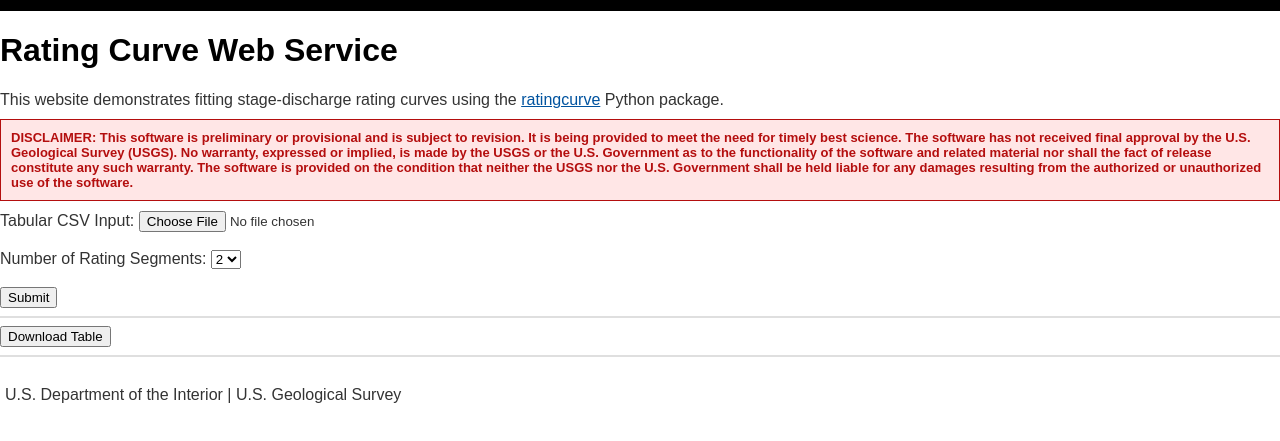
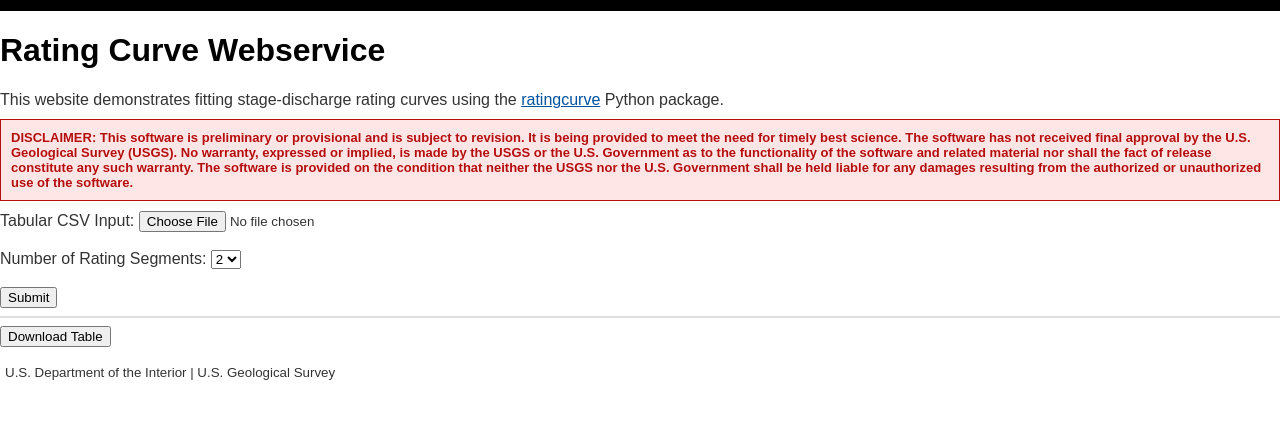
Before and after one commit to wma-uncertainty/ratingcurve-webservice, a plain HTML site: page website/index.html in a window 1280 px wide. Shown: the part 93-534 px from the top of the page. Drawn offline with Linux system fonts and the light colour scheme.

```diff
--- a/website/css/styles.css
+++ b/website/css/styles.css
@@ -13,6 +13,8 @@ body {
   color: #333;
   background-color: #fff;
   margin: 0;
+  flex-direction: column;
+  min-height: 100vh;
 }
 
 h1, h2, h3, h4, h5, h6 {
@@ -29,10 +31,16 @@ header {
   padding: 10px;
 }
 
+main {
+  flex: 1 0 auto;
+}
+
 footer {
   background-color: #fff;
   color: #333;
   padding: 5px;
+  font-size: smaller;
+  flex-shrink: 0;
 }
 
 hr {
--- a/website/index.html
+++ b/website/index.html
@@ -1,14 +1,16 @@
 <!DOCTYPE html>
 <html>
 <head>
-    <title>Rating Curve Webservice Demo</title>
+    <title>Rating Curve Webservice</title>
     <link rel="stylesheet" type="text/css" href="css/styles.css">
 </head>
 <body>
     <header>
     <img src="img/USGS_logo.svg" alt="USGS Logo" height="80">
     </header>
-    <h1>Rating Curve Web Service</h1>
+
+    <main>
+    <h1>Rating Curve Webservice</h1>
     This website demonstrates fitting stage-discharge rating curves
     using the <a href="https://github.com/thodson-usgs/ratingcurve">ratingcurve</a> Python package.
 
@@ -48,7 +50,8 @@
         <!-- Result table will be populated dynamically -->
     </table>
 
-    <hr>
+    </main>
+
 
     <footer>
         <p>U.S. Department of the Interior | U.S. Geological Survey</p>
```
Also changed, not shown: 5 other files.
